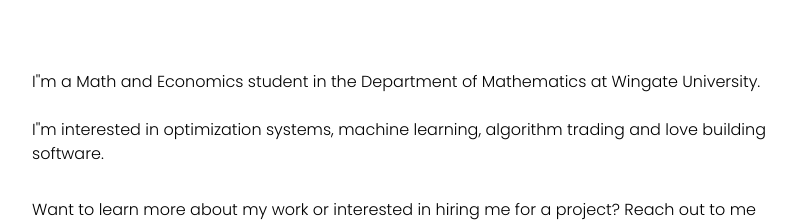
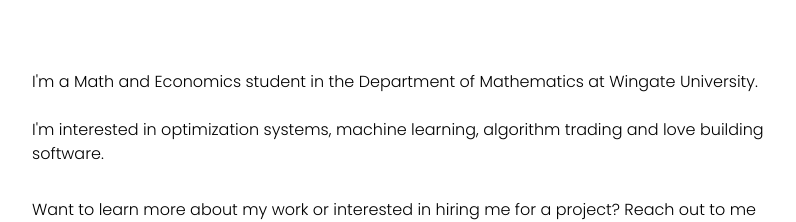
Before and after one commit to gyimadu/portfolio, a Next.js app: page / in a window 1280 px wide. Shown: the part 134-356 px from the top of the page, without its empty margins (240-1036 px from the left). Built offline with nearby package versions, Linux system fonts and the light colour scheme.

Commit message:
escaped apostrophes

```diff
--- a/src/app/page.tsx
+++ b/src/app/page.tsx
@@ -25,7 +25,7 @@ export default function Home() {
           <div className="mb-2">
             <div className="flex flex-col lg:flex-col lg:gap-10">
               <div className='flex flex-col justify-center lg:pt-10 mb-6'>
-                <div className='text-sm sm:text-lg lg:text-base'>I&apos;'m a Math and Economics student in the Department of Mathematics at Wingate University. <br /><br />I&apos;'m interested in optimization systems, machine learning, algorithm trading and love building software.
+                <div className='text-sm sm:text-lg lg:text-base'>I&apos;m a Math and Economics student in the Department of Mathematics at Wingate University. <br /><br />I&apos;m interested in optimization systems, machine learning, algorithm trading and love building software.
                 </div>
               </div>
 
```
